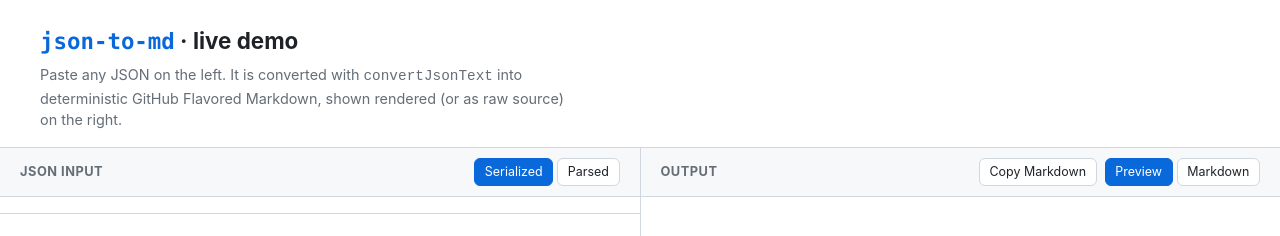
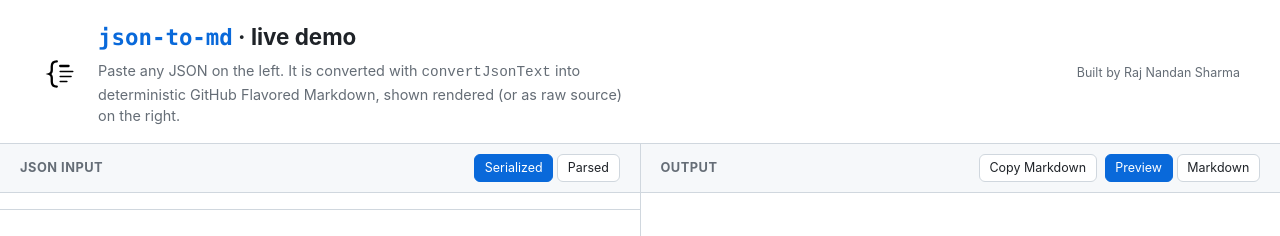
Before and after one commit to rajnandan1/json-to-md, a website built with Vite: page demo/index.html in a window 1280 px wide. Shown: the top 236 px of the page. Built offline with nearby package versions, Linux system fonts and the light colour scheme.

Commit message:
Add logo, relative favicon, and builder credit to the demo header

```diff
--- a/demo/index.html
+++ b/demo/index.html
@@ -3,7 +3,7 @@
     <head>
         <meta charset="utf-8" />
         <meta name="viewport" content="width=device-width, initial-scale=1" />
-        <link rel="icon" type="image/svg+xml" href="/favicon.svg" />
+        <link rel="icon" type="image/svg+xml" href="./favicon.svg" />
         <title>json-to-md · live demo</title>
         <style>
             :root {
@@ -48,8 +48,29 @@
                 line-height: 1.5;
             }
             header {
-                padding: 1.5rem clamp(1rem, 4vw, 2.5rem) 1rem;
+                padding: 1.25rem clamp(1rem, 4vw, 2.5rem) 1rem;
                 border-bottom: 1px solid var(--border);
+                display: flex;
+                align-items: center;
+                gap: 1rem;
+                flex-wrap: wrap;
+            }
+            header picture img {
+                display: block;
+            }
+            .head-text {
+                flex: 1;
+                min-width: 16rem;
+            }
+            .credit {
+                font-size: 0.78rem;
+                color: var(--muted);
+                text-decoration: none;
+                white-space: nowrap;
+            }
+            .credit:hover {
+                color: var(--accent);
+                text-decoration: underline;
             }
             header h1 {
                 margin: 0;
@@ -262,12 +283,34 @@
     </head>
     <body>
         <header>
-            <h1><code>json-to-md</code> · live demo</h1>
-            <p>
-                Paste any JSON on the left. It is converted with
-                <code>convertJsonText</code> into deterministic GitHub Flavored
-                Markdown, shown rendered (or as raw source) on the right.
-            </p>
+            <picture>
+                <source
+                    media="(prefers-color-scheme: dark)"
+                    srcset="./logo-white.svg"
+                />
+                <img
+                    src="./logo.svg"
+                    alt="json-to-md logo"
+                    width="42"
+                    height="42"
+                />
+            </picture>
+            <div class="head-text">
+                <h1><code>json-to-md</code> · live demo</h1>
+                <p>
+                    Paste any JSON on the left. It is converted with
+                    <code>convertJsonText</code> into deterministic GitHub
+                    Flavored Markdown, shown rendered (or as raw source) on the
+                    right.
+                </p>
+            </div>
+            <a
+                class="credit"
+                href="https://rajnandan.com"
+                target="_blank"
+                rel="noopener"
+                >Built by Raj Nandan Sharma</a
+            >
         </header>
         <main>
             <section class="pane">
```
Also changed, not shown: demo/logo-white.svg (added), demo/logo.svg (added).
